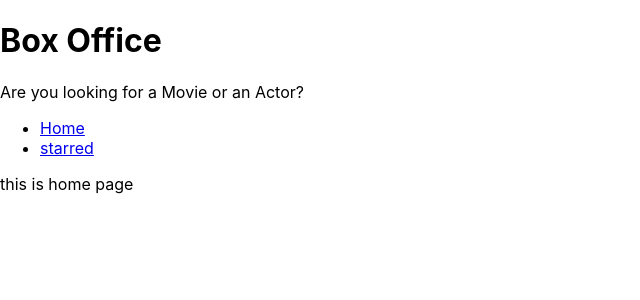
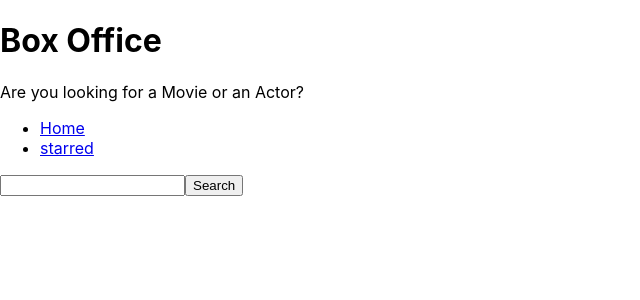
Before and after one commit to natsudragneel5/box-office, a React (Create React App) app: page / in a window 1280 px wide. Shown: the top 300 px of the page, without its empty margins (0-640 px from the left). Built offline with nearby package versions, Linux system fonts and the light colour scheme.

Commit message:
created input and fetch results form api

```diff
--- a/src/pages/Home.js
+++ b/src/pages/Home.js
@@ -1,8 +1,40 @@
-import React from "react";
-import MainPageLayout from "../components/MainPageLayout";
+import React, { useState } from 'react';
+import MainPageLayout from '../components/MainPageLayout';
 
 const Home = () => {
-  return <MainPageLayout>this is home page</MainPageLayout>;
+  const [input, setInput] = useState('');
+
+  const onInputChange = ev => {
+    setInput(ev.target.value);
+  };
+
+  const onSearch = () => {
+    fetch(`https://api.tvmaze.com/search/shows?q=${input}`)
+      .then(r => r.json())
+      .then(result => {
+        console.log(result);
+      });
+  };
+
+  const onKeyDown = ev => {
+    if (ev.keyCode === 13) {
+      onSearch();
+    }
+  };
+
+  return (
+    <MainPageLayout>
+      <input
+        type="text"
+        onChange={onInputChange}
+        onKeyDown={onKeyDown}
+        value={input}
+      />
+      <button typer="button" onClick={onSearch}>
+        Search
+      </button>
+    </MainPageLayout>
+  );
 };
 
 export default Home;
```
